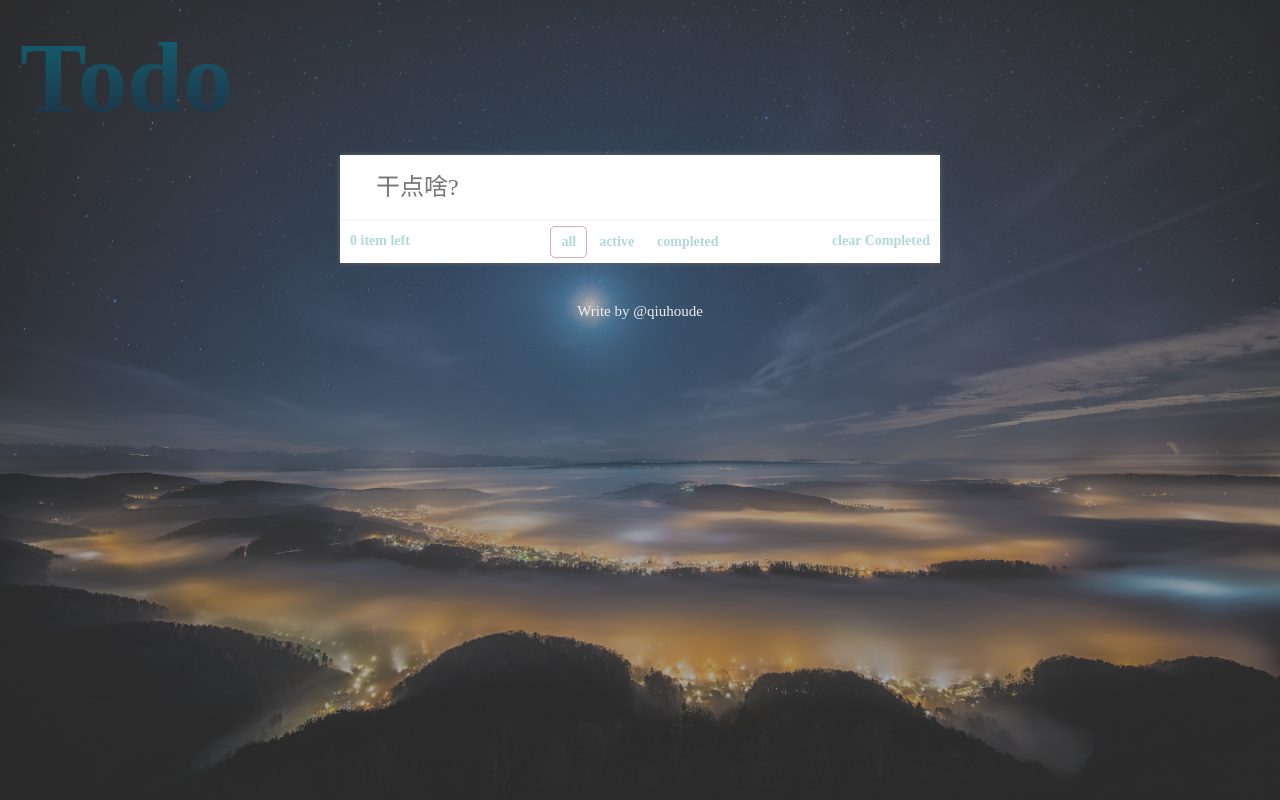
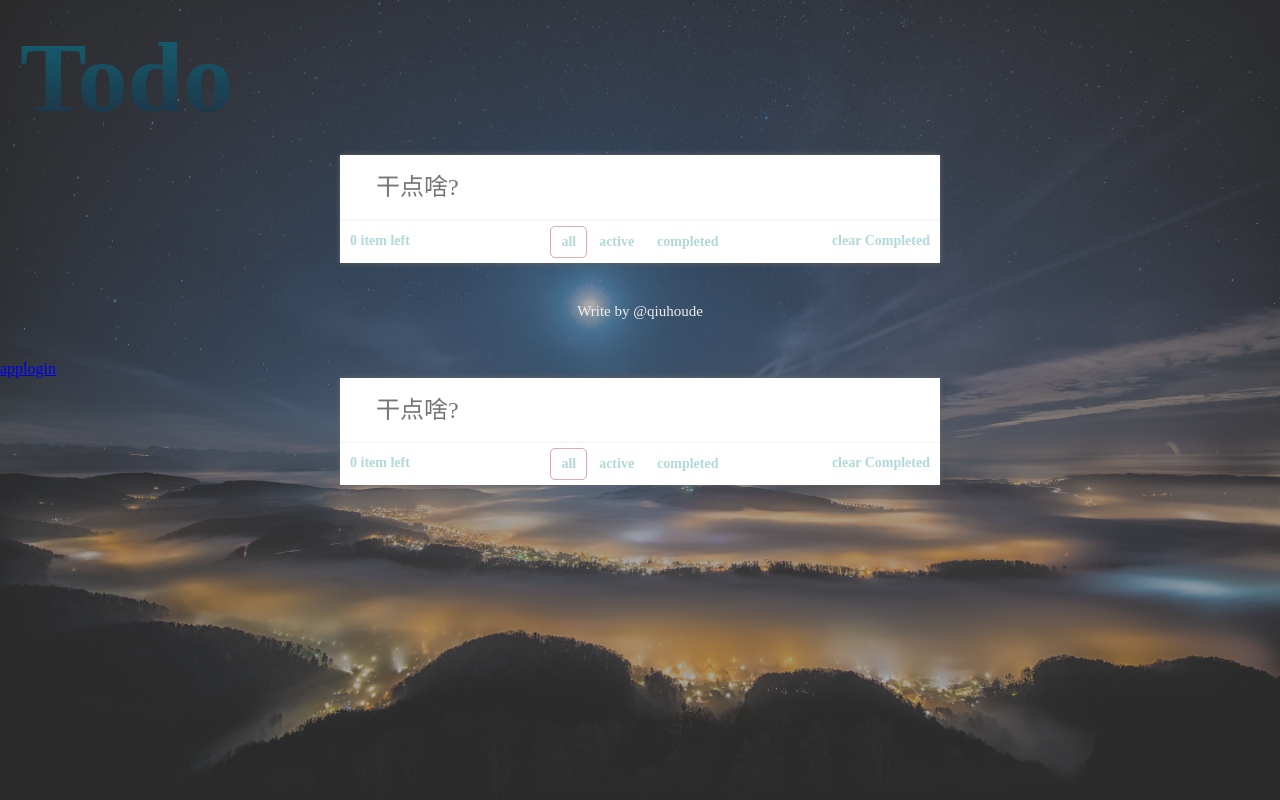
Before and after one commit to qiuhoude/vue-todo, a Vue app: page /app in a window 1280 px wide. Built offline with nearby package versions, Linux system fonts and the light colour scheme; the HTML template or start-up script is replaced by a standard one.

Commit message:
vue-router部分代码更新

```diff
--- a/client/app.vue
+++ b/client/app.vue
@@ -1,9 +1,12 @@
 <template>
   <div id="app">
-    <div id="cover"/>
+    <div id="cover"></div>
     <HeaderCom/>
     <TodoCom/>
     <FooterCom/>
+    <router-link to="/app">app</router-link>
+    <router-link to="/login">login</router-link>
+    <router-view></router-view>
   </div>
 </template>
 
--- /dev/null
+++ b/client/config/router.js
@@ -0,0 +1,38 @@
+import VueRouter from 'vue-router'
+import routes from './routes'
+
+//
+export default () => {
+  return new VueRouter({
+    mode: 'history',
+    // base: '/base/',
+    routes,
+
+    linkActiveClass: 'active-link', // router-link 标签激活后的class样式名称 /login
+    linkExactActiveClass: 'exact-active-link',// router-link 标签激活后的class全路径 /login/exact
+
+    // 滚动行为
+    scrollBehavior(to, from, savedPosition) {
+      // 返回当前页面保留滚动的位置
+      if (savedPosition) {
+        return savedPosition
+      } else {
+        // 滚动到最上面
+        // return {x: 0, y: 0}
+
+        return new Promise((resolve, reject) => { // 异步滚动
+          setTimeout(()=>{
+            resolve({x: 0, y: 0})
+          },500)
+        })
+      }
+    },
+    fallback: true,
+    // parseQuery() {
+    //
+    // },url.havefun.im/u/Dkunv5
+    // stringifyQuery() {
+    //
+    // },
+  })
+}
--- /dev/null
+++ b/client/config/routes.js
@@ -0,0 +1,15 @@
+
+export default [
+  {
+    path: '/',
+    redirect: '/app' // 重定向
+  },
+  {
+    path: '/app',
+    component: ()=>import('../views/todo/todo.vue')
+  },
+  {
+    path: '/login',
+    component: ()=>import('../views/login/login.vue')
+  }
+]
--- a/client/index.js
+++ b/client/index.js
@@ -1,14 +1,22 @@
 import Vue from 'vue'
 import App from './app.vue'
-
+import VueRouter from 'vue-router'
+import createRouter from './config/router'
 import './assets/styles/global.styl'
 
-// 创建一个div
-const root = document.createElement('div')
-document.body.append(root)
+const router = createRouter()
+
+Vue.use(VueRouter)
+
+// 创建一个div ,
+// 有了HtmlWebpackPlugin({template:}) 之后可以不用创建root的div
+// const root = document.createElement('div')
+// document.body.append(root)
+
 
 const vm = new Vue({
-  render: (h) => h(App)
+  render: (h) => h(App),
+  router
 })
 // 将div 挂载到 rootDiv上
-vm.$mount(root)
+vm.$mount('#root') // template.html的 div#root
--- /dev/null
+++ b/client/views/login/login.vue
@@ -0,0 +1,15 @@
+<template>
+  <div>
+    <h1>Login ...</h1>
+  </div>
+</template>
+
+<script>
+  export default {
+    name: "Login"
+  }
+</script>
+
+<style scoped>
+
+</style>
```
Also changed, not shown: package.json (+5 -3 lines), practice/ts/greeter.ts (deleted, +0 -11 lines), .babelrc, 2 other files (tests, documents, lock files or other folders).
